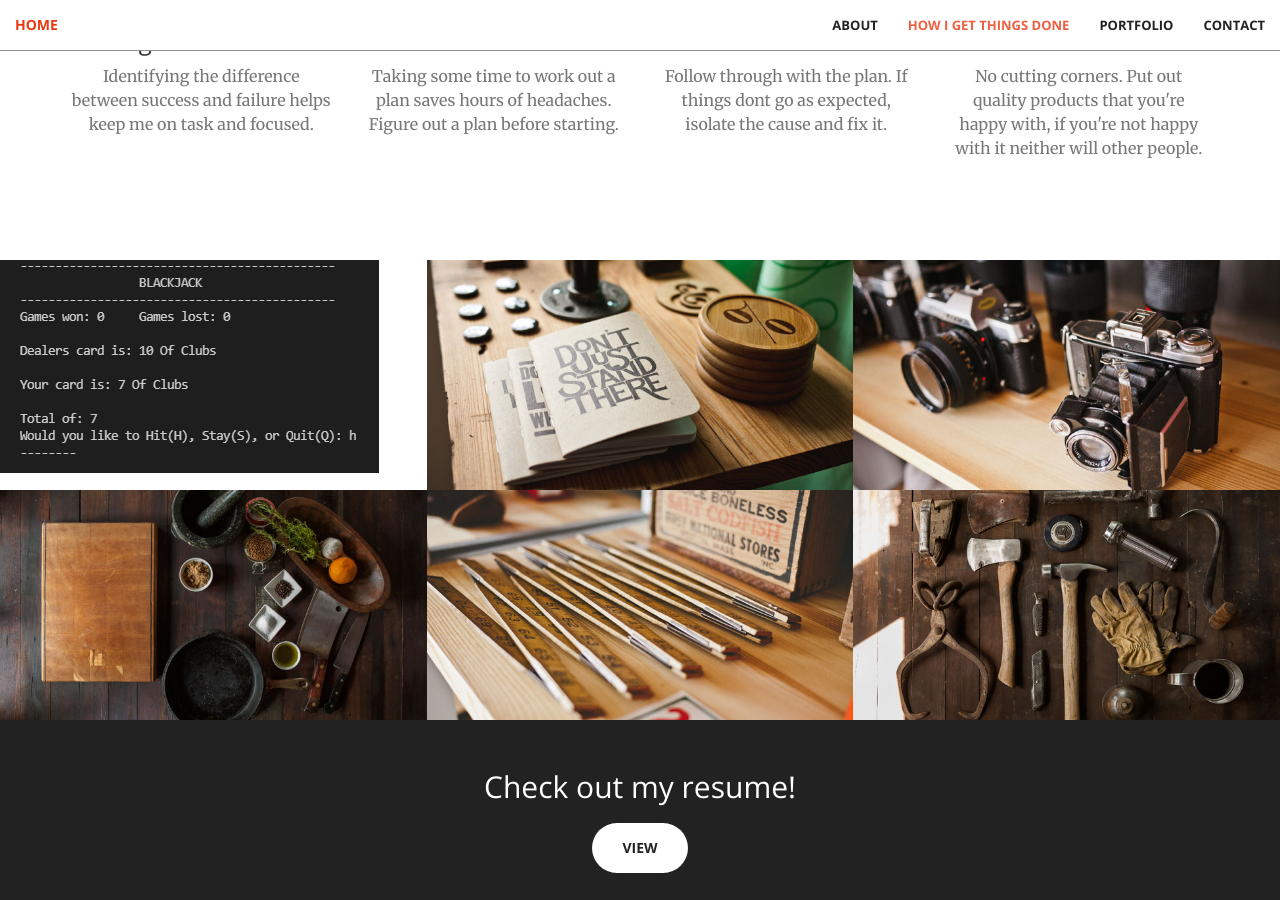
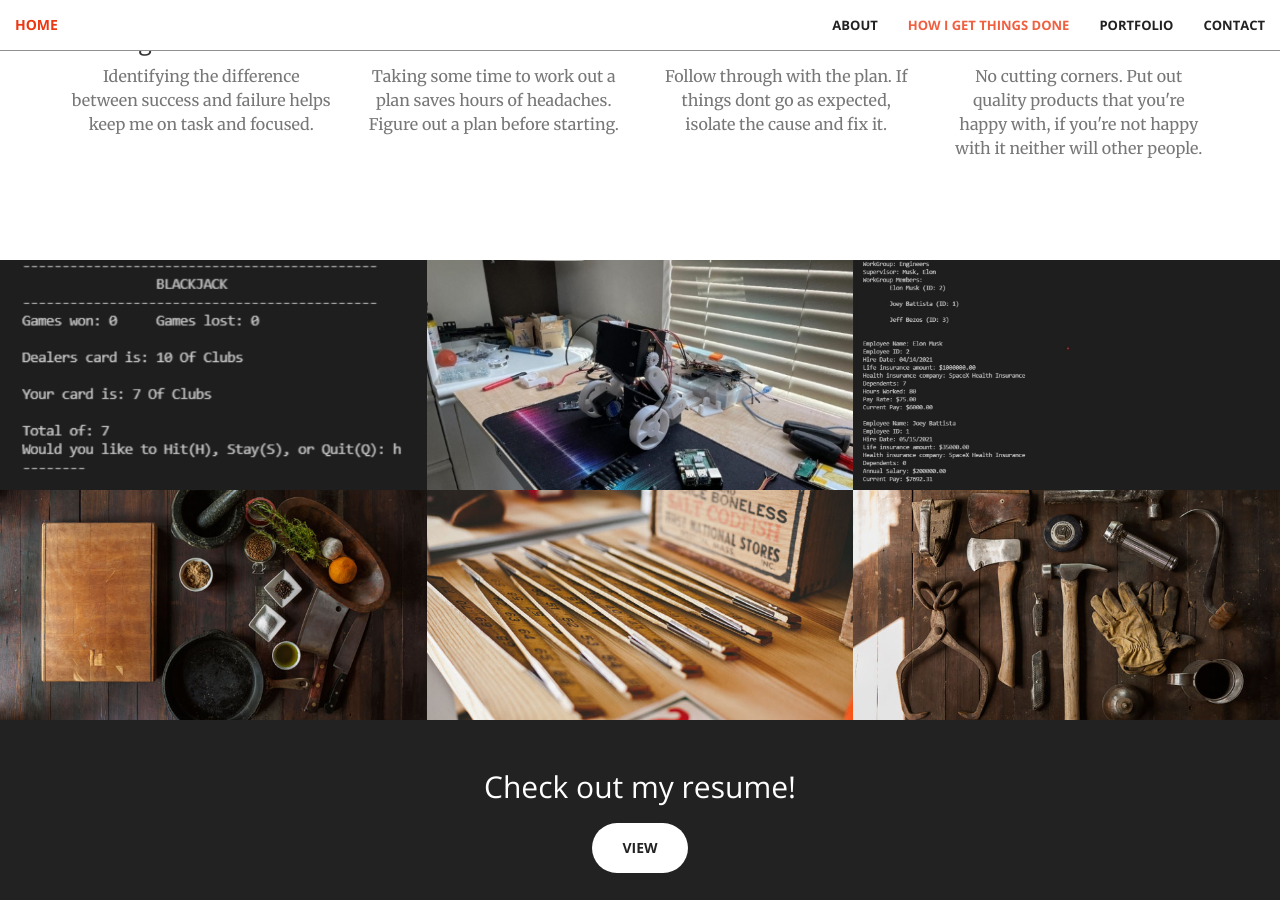
Before and after one commit to Tusk00/Tusk00.github.io, a Jekyll site: the page built from index.html, in a window 1280 px wide and 900 px high, scrolled down 1512 px. Built offline with Jekyll 4.4.1, drawn with Linux system fonts in a browser that asks for light colours; some of the changed text lies outside the part shown.

```diff
--- a/_includes/aside.html
+++ b/_includes/aside.html
@@ -2,7 +2,7 @@
       <div class="container text-center">
           <div class="call-to-action">
               <h2>Check out my resume! </h2>
-              <a href="JoeyBattistaResume.pdf" class="btn btn-default btn-xl wow tada">View</a>
+              <a href="Joseph-Battista.pdf" class="btn btn-default btn-xl wow tada">View</a>
           </div>
       </div>
   </aside>
--- /dev/null
+++ b/_includes/blackjack.html
@@ -0,0 +1,14 @@
+permalink: "Blackjack"
+<!DOCTYPE html>
+<html lang="en">
+  <head>
+    <title>Blackjack</title>
+  </head>
+  <body>
+        <h1>
+            Blackjack
+        </h1>
+
+  </body>
+  <img src="">
+</html>
--- a/_includes/contact.html
+++ b/_includes/contact.html
@@ -4,7 +4,7 @@
             <div class="col-lg-8 col-lg-offset-2 text-center">
                 <h2 class="section-heading">Let's Get In Touch!</h2>
                 <hr class="primary">
-                <p> If you have any questions please send me an email and i'll get back to you ASAP.<p>
+                <p><p>
             </div>
         <div class="col-lg-4 col-lg-offset-1 text-center">
             <a href="mailto:{{ site.email }}">
--- a/_includes/portfolio.html
+++ b/_includes/portfolio.html
@@ -2,8 +2,8 @@
     <div class="container-fluid">
         <div class="row no-gutter">
             <div class="col-lg-4 col-sm-6">
-                <a href="#" class="portfolio-box">
-                    <img src="img/portfolio/1.png" class="img-responsive" alt="">
+                <a href="_includes\blackjack.html" class="portfolio-box">
+                    <img src="img/portfolio/BlackJack.png" class="img-responsive" alt="">
                     <div class="portfolio-box-caption">
                         <div class="portfolio-box-caption-content">
                             <div class="project-category text-faded">
@@ -17,15 +17,15 @@
                 </a>
             </div>
             <div class="col-lg-4 col-sm-6">
-                <a href="#" class="portfolio-box">
-                    <img src="img/portfolio/2.jpg" class="img-responsive" alt="">
+                <a href="" class="portfolio-box">
+                    <img src="img/portfolio/Robot.jpg" class="img-responsive" alt="">
                     <div class="portfolio-box-caption">
                         <div class="portfolio-box-caption-content">
                             <div class="project-category text-faded">
-                                Category
+                                Coming Soon
                             </div>
                             <div class="project-name">
-                                Project Name
+                                TARS (Self Balancing Robot)
                             </div>
                         </div>
                     </div>
@@ -33,14 +33,14 @@
             </div>
             <div class="col-lg-4 col-sm-6">
                 <a href="#" class="portfolio-box">
-                    <img src="img/portfolio/3.jpg" class="img-responsive" alt="">
+                    <img src="img/portfolio/Employee.jpg" class="img-responsive" alt="">
                     <div class="portfolio-box-caption">
                         <div class="portfolio-box-caption-content">
                             <div class="project-category text-faded">
-                                Category
+                                Object Oriented Project
                             </div>
                             <div class="project-name">
-                                Project Name
+                                Employee Payroll/Invoices
                             </div>
                         </div>
                     </div>
--- a/_includes/services.html
+++ b/_includes/services.html
@@ -3,7 +3,7 @@
         <div class="row">
             <div class="col-lg-12 text-center">
                 <h2 class="section-heading">How I get things done</h2>
-                <hr class="primary">
+                <hr class="dark">
             </div>
         </div>
     </div>
--- a/_layouts/front.html
+++ b/_layouts/front.html
@@ -12,6 +12,7 @@
   {% include aside.html %}
   {% include contact.html %}
   {% include scripts.html %}
+  {% include blackjack.html %}
 </body>
 
 </html>
--- a/_sass/_base.scss
+++ b/_sass/_base.scss
@@ -224,9 +224,9 @@ header {
 
 .portfolio-box {
     position: relative;
-    display: block;
+    display: contents;
     max-width: 650px;
-    margin: 0 auto;
+    margin: 1% 0;
     .portfolio-box-caption {
         color: rgb(255, 255, 255);
         opacity: 0;
```
Also changed, not shown: img/portfolio/1.png (deleted), img/portfolio/2.jpg (deleted), img/portfolio/BlackJack.png (added), img/portfolio/Employee.jpg (added), img/portfolio/Robot.jpg (added), 2 other files.
